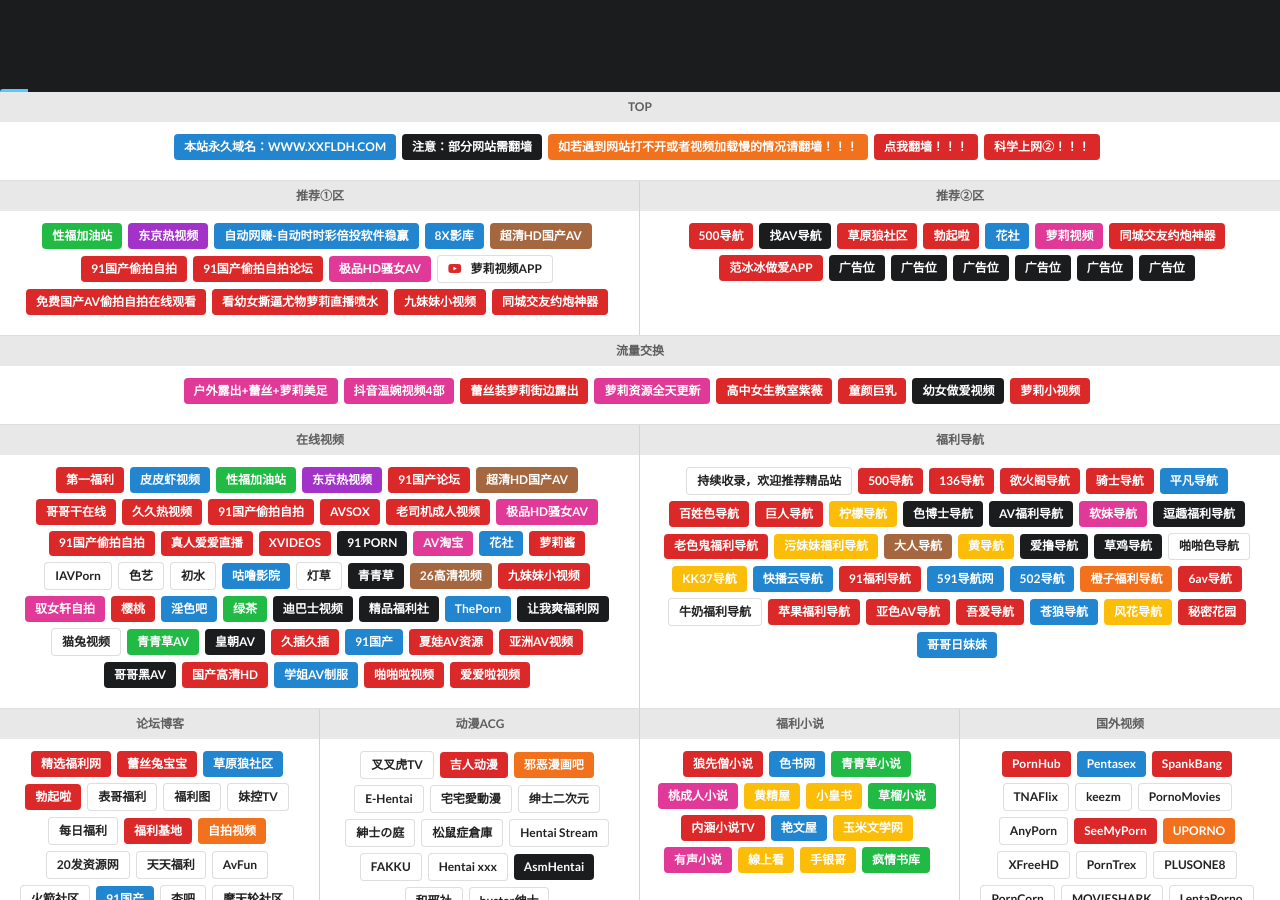
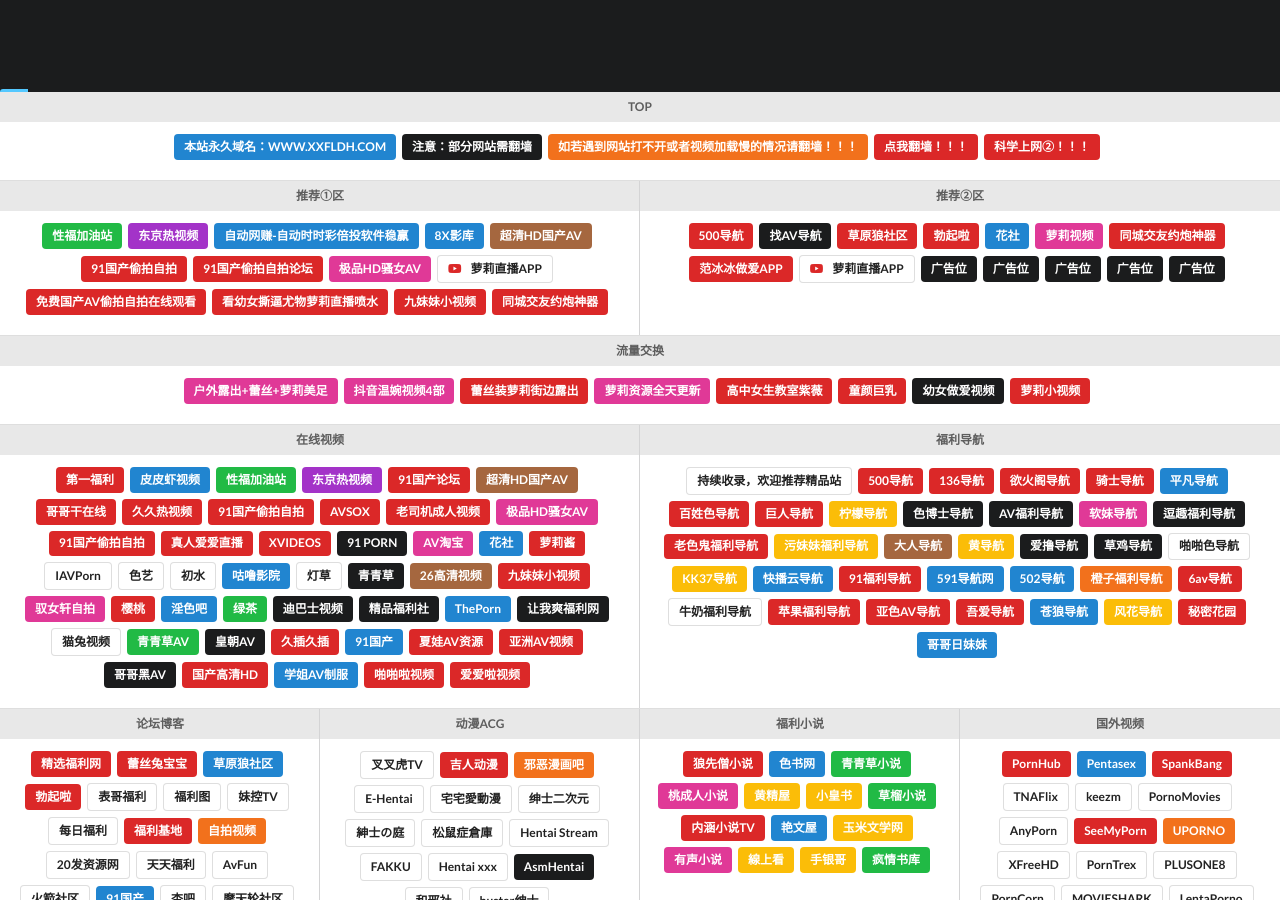
Before and after one commit to boboyang1/xxfldh, a Jekyll site: the page built from index.html, in a window 1280 px wide and 900 px high, scrolled down 737 px. Built offline with Jekyll 4.4.1, drawn with Linux system fonts in a browser that asks for light colours; comment, search, counter and statistics services are not loaded.

Commit message:
Update links.yml

```diff
--- a/_data/links.yml
+++ b/_data/links.yml
@@ -58,10 +58,10 @@
       style: pink
       url: http://www.fuck520.com/?xxfldh.com
 
-    - name: 萝莉视频APP
+    - name: 萝莉直播APP
       icon: youtube red
       style: basic
-      url: http://suo.im/4JMxUc
+      url: http://www.assab-die.cn/man/a.html
 
     - name: 免费国产AV偷拍自拍在线观看
       style: red
@@ -114,9 +114,10 @@
       style: red
       url: https://www.xxfldh.com/go/num-ad-721.html
 
-    - name: 广告位
-      style: black
-      url: /#
+    - name: 萝莉直播APP
+      icon: youtube red
+      style: basic
+      url: http://www.assab-die.cn/man/a.html
 
     - name: 广告位
       style: black
```
